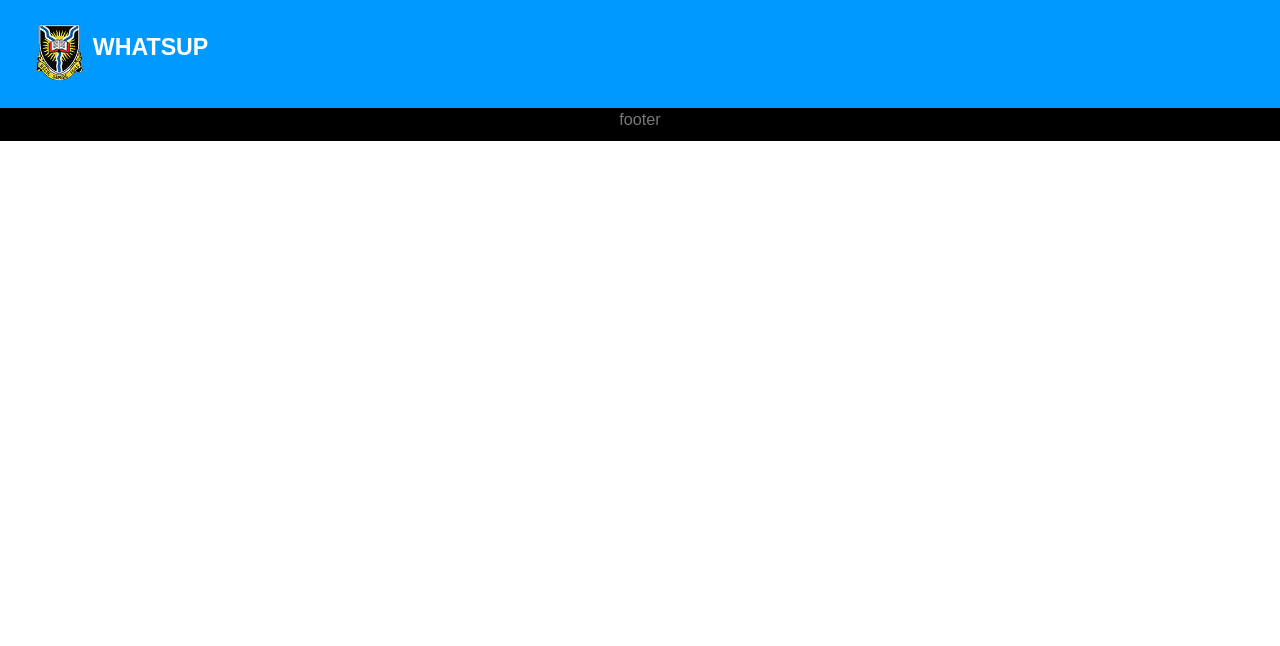
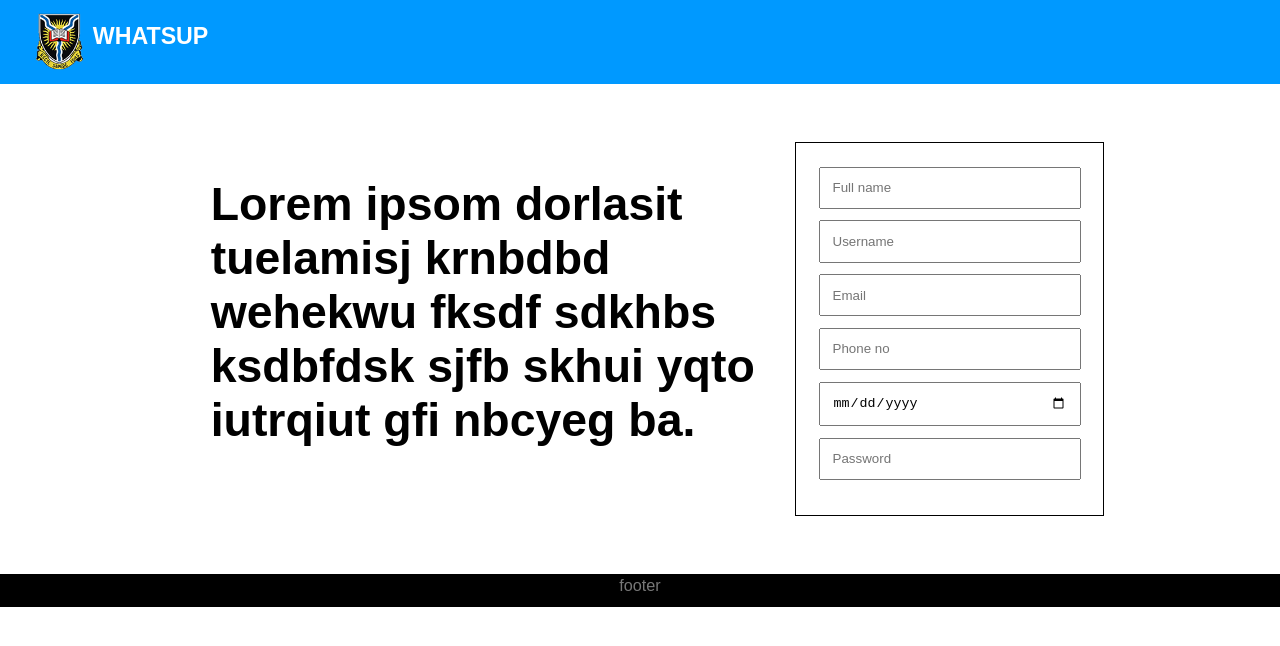
Before and after one commit to ashrofdev/whatsup, a React (Create React App) app: page / in a window 1280 px wide. Shown: the top 646 px of the page. Built offline with nearby package versions, Linux system fonts and the light colour scheme; no server answers; the database is empty.

Commit message:
starting the project

```diff
--- a/src/App.js
+++ b/src/App.js
@@ -6,6 +6,7 @@ import { scroller } from 'react-scroll'
 
 import Header from './components/Header/Header';
 import Footer from './components/Footer/Footer';
+import LandPage from './components/landingPage/LandPage';
 
 
 class App extends Component {
@@ -24,27 +25,13 @@ class App extends Component {
     this.setState({clients: clients})
 
   }
-  authenticate = () => {
-    console.log('222')
-    const pass = prompt('ENTER PASSWORD')
-    if (pass === this.state.password) {
-        document.querySelector('.jobs').classList.add('show')
-        scroller.scrollTo('jobs', {
-            duration: 1000,
-            delay: 0,
-            smooth: true
-        })
-    } else {
-      alert('wrong password')
-    }
-  }
-
 
   render() {
 
     return (
       <div className="App">
         <Header/>
+        <LandPage/>
         <Footer/>
       </div>
     );
--- a/src/components/Header/head.css
+++ b/src/components/Header/head.css
@@ -8,7 +8,7 @@
 }
 .header .top {
     display: flex;
-    padding: 2rem 3rem;
+    padding: 1rem 3rem;
     align-items: flex-end;
 }
 .logo img {
--- a/src/components/landingPage/LandPage.js
+++ b/src/components/landingPage/LandPage.js
@@ -1,11 +1,21 @@
 import React from 'react';
+import './land.css'
 
 const LandPage = () => {
     return (
         <div className="landing">
             <h2>
-
+                Lorem ipsom dorlasit tuelamisj krnbdbd wehekwu fksdf sdkhbs ksdbfdsk
+                sjfb skhui yqto iutrqiut gfi nbcyeg ba.
             </h2>
+            <form>
+                <input placeholder="Full name" className="name"/>
+                <input placeholder="Username" className="username"/>
+                <input placeholder="Email" type="email" className="mail"/>
+                <input placeholder="Phone no" className="phone"/>
+                <input placeholder="date of birth" type="date" className="date"/>
+                <input placeholder="Password" type="password" className="password"/>
+            </form>
         </div>
     );
 };
--- a/src/components/landingPage/land.css
+++ b/src/components/landingPage/land.css
@@ -0,0 +1,21 @@
+.landing {
+    display: flex;
+    width: 80rem;
+    margin: auto;
+    padding: 5rem;
+}
+.landing h2 {
+    padding: 3rem;
+    font-size: 4rem;
+}
+.landing form {
+    border: 1px solid black;
+    padding: 2rem;
+    justify-self: flex-end;
+}
+.landing form input {
+    width: 90%;
+    padding: 1rem;
+    margin: auto;
+    margin-bottom: 1rem;
+}
```
Also changed, not shown: 8 other files (tests, documents, lock files or other folders).
